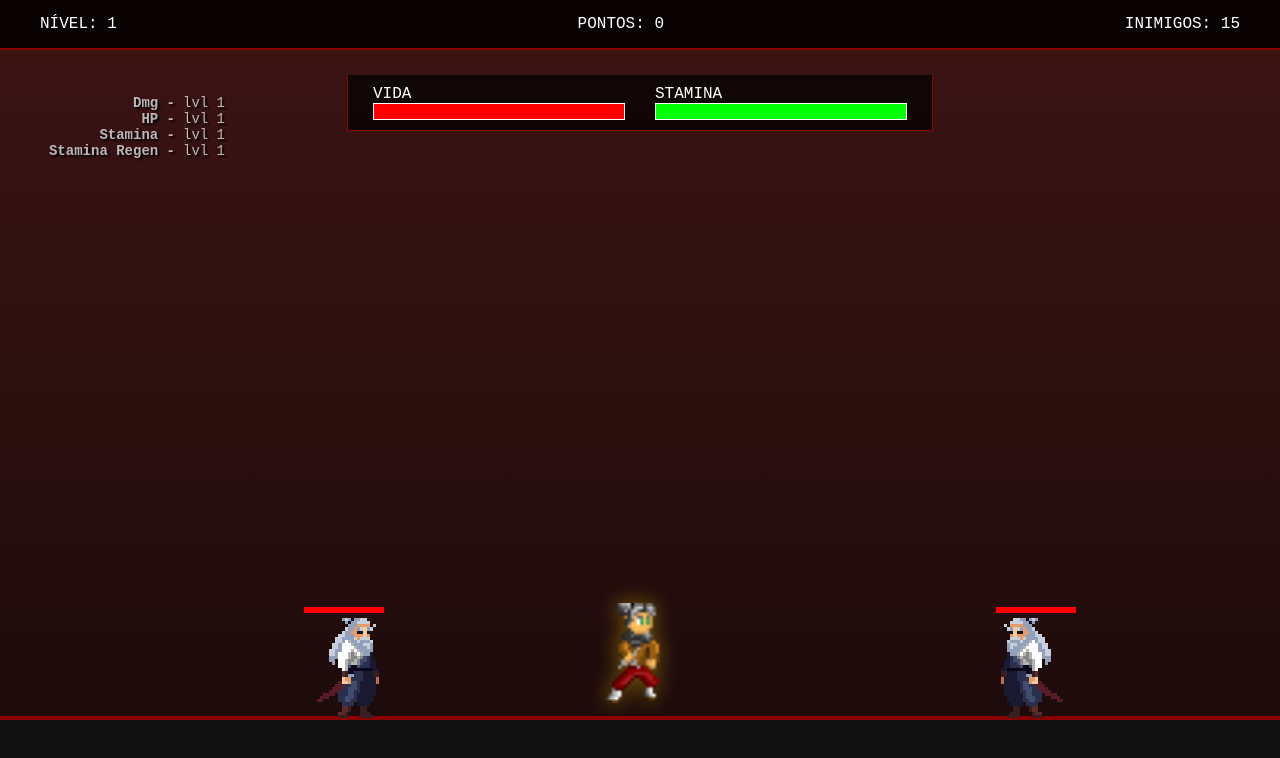
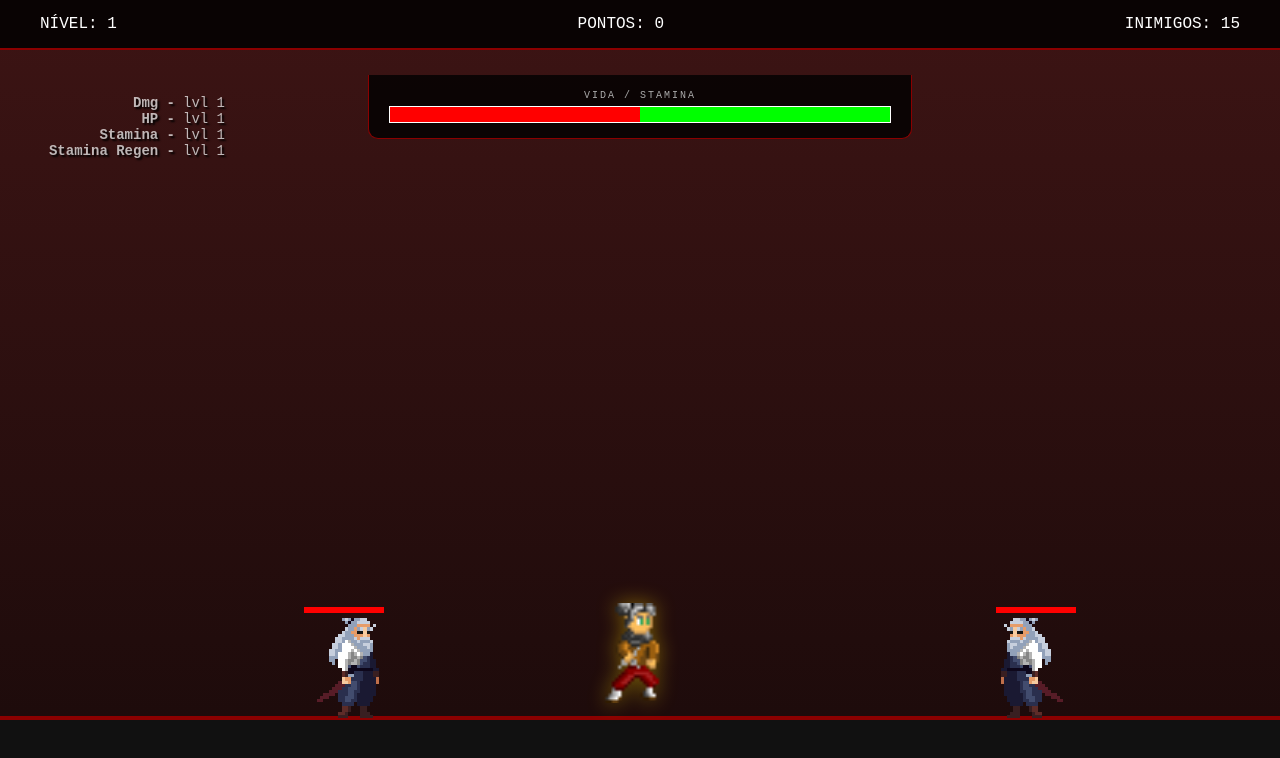
Before and after one commit to froakie08/JogoWeb, a React (Vite) app: page / in a window 1280 px wide. Both pictures are taken after a click on the button "INICIAR FUGA". Shown: the top 758 px of the page. Built offline with nearby package versions, Linux system fonts and the light colour scheme.

Commit message:
barras atualizadas

```diff
--- a/src/App.css
+++ b/src/App.css
@@ -84,62 +84,85 @@ body, html {
   position: relative;
 }
 
+/* CONTAINER DAS BARRAS */
 .stats-container {
   position: absolute;
   top: 75px;
   left: 50%;
   transform: translateX(-50%);
   display: flex;
-  gap: 30px;
+  flex-direction: column;
+  align-items: center;
+  gap: 15px;
   z-index: 100;
-  background: rgba(0, 0, 0, 0.7);
-  padding: 10px 25px;
+  background: rgba(0, 0, 0, 0.8);
+  padding: 15px 20px;
   border: 1px solid #8b0000;
   border-top: none;
+  border-radius: 0 0 10px 10px;
 }
 
-/* --- BARRA DO BOSS (ESTILO IGUAL ÀS OUTRAS) --- */
-.boss-ui-container {
-  position: absolute;
-  top: 135px;
-  left: 50%;
-  transform: translateX(-50%);
-  z-index: 100;
+.merged-bars {
+  display: flex;
+  gap: 0px; /* COLADAS COMO PEDISTE */
+  border: 1px solid #fff;
+  overflow: hidden;
+}
+
+.stat-group {
   display: flex;
   flex-direction: column;
   align-items: center;
 }
 
-.boss-name {
-  font-size: 16px;
-  color: #a333ff; /* Roxo */
-  font-weight: bold;
+.bar-label {
+  font-size: 10px;
   margin-bottom: 5px;
-  text-shadow: 2px 2px 0px black;
+  color: #aaa;
   letter-spacing: 2px;
-}
-
-.boss-bar-outer {
-  height: 15px; /* Mesma altura que as barras de cima */
-  background: #222;
-  border: 1px solid #fff; /* Mesma borda que as outras */
-}
-
-.boss-bar-fill {
-  height: 100%;
-  background: linear-gradient(to right, #6a0dad, #a333ff); /* Roxo */
-  transition: width 0.3s;
 }
 
 .life-bar-outer, .stamina-bar-outer {
   height: 15px;
   background: #222;
-  border: 1px solid #fff;
 }
 
 .life-bar-fill { height: 100%; background: #ff0000; transition: width 0.3s; }
 .stamina-bar-fill { height: 100%; background: #00ff00; transition: width 0.3s; }
 
+/* BARRA DO BOSS NEON */
+.boss-stat-row {
+  display: flex;
+  flex-direction: column;
+  align-items: center;
+  width: 100%;
+}
+
+.boss-name-label {
+  font-size: 14px;
+  color: #a333ff;
+  font-weight: bold;
+  letter-spacing: 4px;
+  margin-bottom: 4px;
+  text-shadow: 0 0 8px #a333ff;
+}
+
+.boss-bar-outer-unified {
+  height: 12px;
+  background: #111;
+  border: 1px solid #fff;
+  box-shadow: 0 0 10px rgba(138, 43, 226, 0.4);
+  overflow: hidden;
+}
+
+.boss-bar-fill-neon {
+  height: 100%;
+  background: linear-gradient(90deg, #4b0082, #8a2be2, #d8bfd8);
+  box-shadow: 0 0 15px #a333ff, inset 0 0 5px white;
+  transition: width 0.4s ease-out;
+}
+
+/* PERSONAGEM E OUTROS */
 .bashira {
   width: 100px;
   height: 140px;
@@ -152,7 +175,6 @@ body, html {
   transition: transform 0.1s;
 }
 
-/* Sprites Bashira */
 .bashira.frame-1 { background-image: url('./assets/BashiraParado1.png'); }
 .bashira.frame-2 { background-image: url('./assets/BashiraParado2.png'); }
 .bashira.run-frame-1 { background-image: url('./assets/Correr-1.png'); }
--- a/src/App.jsx
+++ b/src/App.jsx
@@ -380,28 +380,29 @@ function App() {
           </div>
 
           <div className="stats-container">
+            <div className="player-stats-row">
               <div className="stat-group">
-              <div className="bar-label">VIDA</div>
+                <div className="bar-label">VIDA / STAMINA</div>
+                <div className="merged-bars">
                   <div className="life-bar-outer" style={{ width: `${maxHp * 2.5}px` }}>
                     <div className="life-bar-fill" style={{ width: `${(hp / maxHp) * 100}%` }}></div>
                   </div>
-            </div>
-            <div className="stat-group">
-              <div className="bar-label">STAMINA</div>
                   <div className="stamina-bar-outer" style={{ width: `${maxStamina * 2.5}px` }}>
                     <div className="stamina-bar-fill" style={{ width: `${(stamina / maxStamina) * 100}%` }}></div>
                   </div>
                 </div>
               </div>
+            </div>
 
             {currentBoss && !gameVictory && (
-            <div className="boss-ui-container">
-              <div className="boss-name">THE BOSS</div>
-              <div className="boss-bar-outer" style={{ width: `${maxHp * 2.5}px` }}>
-                <div className="boss-bar-fill" style={{ width: `${(currentBoss.hp / currentBoss.maxHp) * 100}%` }}></div>
+              <div className="boss-stat-row">
+                <div className="boss-name-label">THE BOSS</div>
+                <div className="boss-bar-outer-unified" style={{ width: `${(maxHp * 2.5) + (maxStamina * 2.5)}px` }}>
+                  <div className="boss-bar-fill-neon" style={{ width: `${(currentBoss.hp / currentBoss.maxHp) * 100}%` }}></div>
                 </div>
               </div>
             )}
+          </div>
 
           <div className={`bashira ${isJumping ? `jump-frame-${jumpFrame}` : (keysPressed.current["ArrowRight"] || keysPressed.current["ArrowLeft"] ? `run-frame-${runFrame}` : `frame-${idleFrame}`)}`}
             style={{ left: `${pos}px`, bottom: `${77 + posY}px`, transform: `scaleX(${facing})` }}></div>
```
Lines whose indentation alone changed are shown as unchanged.
